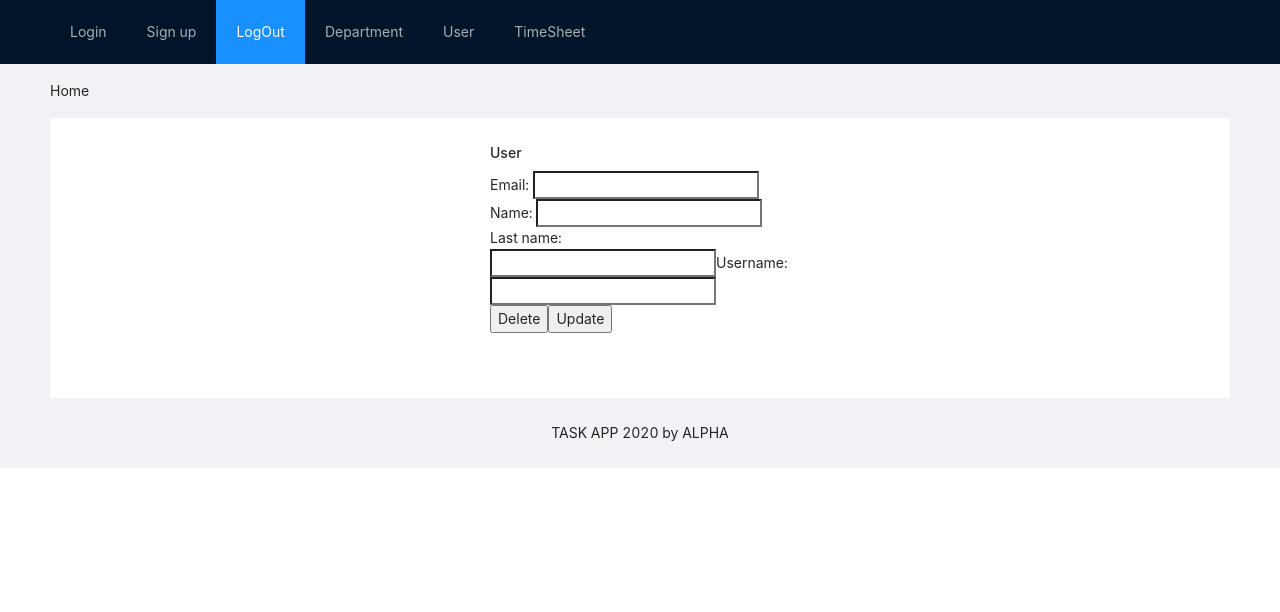
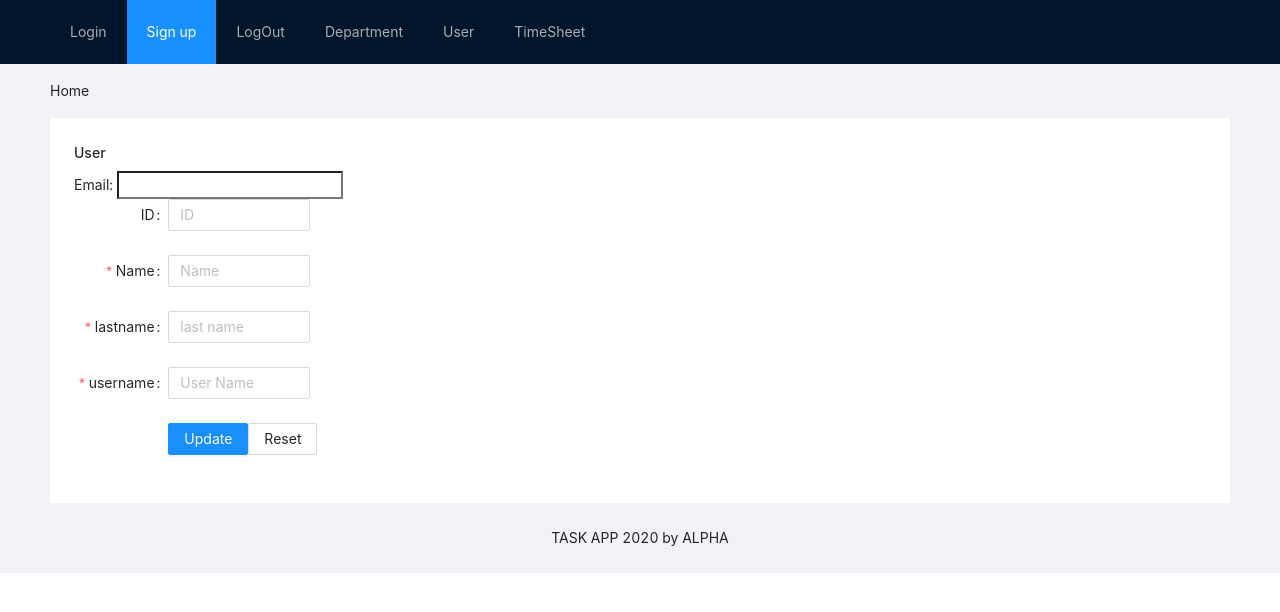
Before and after one commit to una-eif509-desarrolloweb-20G01/webdev-project-frontend-alpha, a React (Create React App) app: page /edit_user/0 in a window 1280 px wide. Shown: the top 612 px of the page. Built offline with nearby package versions, Linux system fonts and the light colour scheme; no server answers.

Commit message:
edituser y app update
hay un error con el cuadro de update , a ver si encuentran como.

```diff
--- a/src/App.js
+++ b/src/App.js
@@ -48,27 +48,27 @@ function App() {
                     Login
                     </Link>
                 </Menu.Item>
-                <Menu.Item key="1">
+                <Menu.Item key="2">
                     <Link to={"/signup"}>
                     Sign up
                     </Link>
                 </Menu.Item>
-                <Menu.Item key="2">
+                <Menu.Item key="3">
                     <a href="/login" className="nav-link" onClick={logOut}>
                     LogOut
                     </a>
                 </Menu.Item>
-                <Menu.Item key="3">
+                <Menu.Item key="4">
                     <a href="/Department" className="nav-link"  >
                     Department
                     </a>
                 </Menu.Item>
-                <Menu.Item key="4">
+                <Menu.Item key="5">
                     <a href="/User" className="nav-link"  >
                     User
                     </a>
                 </Menu.Item>
-                <Menu.Item key="4">
+                <Menu.Item key="6">
                     <a href="/TimeSheet" className="nav-link"  >
                         TimeSheet
                     </a>
--- a/src/components/EditUser.js
+++ b/src/components/EditUser.js
@@ -1,16 +1,33 @@
 import React, { useState, useEffect } from "react";
 import UserService from "../services/user.service";
-
-const EditDepartment = props => {
-    const initialDepartmentState = {
-        id_department: null,
-        department_name: ""
+import {Form, Input, Button, Alert} from 'antd';
+const EditUser = props => {
+    const initialUserState = {
+        id_user: null,
+        firstname: ""
     };
-    const [currentUser, setcurrentUser] = useState(initialDepartmentState);
+    const [currentUser, setcurrentUser] = useState(initialUserState);
     const [message, setMessage] = useState("");
 
     const [error, setError, submitted, setSubmitted] = useState(false);
 
+    const [requiredMark, setRequiredMarkType] = useState('optional');
+
+    const layout = {
+        labelCol: {
+            span: 2,
+        },
+        wrapperCol: {
+            span: 3,
+        },
+    };
+
+    const tailLayout = {
+        wrapperCol: {
+            offset: 2,
+            span: 8,
+        },
+    };
     const getUser = id => {
         UserService.get(id)
             .then(response => {
@@ -21,7 +38,7 @@ const EditDepartment = props => {
                 console.log(e);
             });
     };
-
+    const [form] = Form.useForm();
     useEffect(() => {
         getUser(props.match.params.id);
     }, [props.match.params.id]);
@@ -32,6 +49,9 @@ const EditDepartment = props => {
     };
 
 
+    const onReset = () => {
+        form.resetFields();
+    };
 
     const updateUser = () => {
         UserService.update(currentUser.id_user, currentUser)
@@ -58,43 +78,86 @@ const EditDepartment = props => {
     return (
         <div>
         {currentUser ? (
-                <div className="edit-form">
+                <div>
                 <h4>User</h4>
-                <form>
-                <div className="form-group">
-            <label htmlFor="user_email">Email: </label>
+                <label htmlFor="user_email">Email: </label>
             <input type="text" className="form-control" id="user_email" name="user_email" value={currentUser.email} onChange={handleInputChange} />
 
-            <label htmlFor="first_name">Name: </label>
-            <input type="text" className="form-control" id="first_name" name="first_name" value={currentUser.firstname} onChange={handleInputChange} />
-
-            <label htmlFor="last_name">Last name: </label>
-            <input type="text" className="form-control" id="last_name" name="last_name" value={currentUser.lastname} onChange={handleInputChange} />
+                <Form {...layout} form={form} name="control-hooks" >
+                <Form.Item
+                    name="id_user"
+                    label="ID">
+                    <Input
+                        type="text"
+                        onChange={handleInputChange}
+                        placeholder="ID"
+                        value="algo"
+                        />
+                </Form.Item>
 
 
-            <label htmlFor="username">Username: </label>
-            <input type="text" className="form-control" id="username" name="username" value={currentUser.username} onChange={handleInputChange} />
+                <Form.Item
+                    name="firstname"
+                    label="Name"
+                    rules={[
+                        {
+                            required: true,
+                        },
+                    ]}
+                >
+                    <Input
+                        name="firstname"
+                        onChange={handleInputChange}
+                        placeholder="Name"
+                     />
+                 </Form.Item>
 
+                 <Form.Item
+                    name="lastname"
+                    label="lastname"
+                    rules={[
+                        {
+                            required: true,
+                        },
+                    ]}
+                >
+                    <Input
+                        name="lastname"
+                        onChange={handleInputChange}
+                        placeholder="last name"
+                        value={currentUser.lastname}
+                     />
+                 </Form.Item>
 
-    </div>
+                 <Form.Item
+                    name="User name"
+                    label="username"
+                    rules={[
+                        {
+                            required: true,
+                        },
+                    ]}
+                >
+                    <Input
+                        name="username"
+                        onChange={handleInputChange}
+                        placeholder="User Name"
+                     />
+                 </Form.Item>
+
+                 <Form.Item {...tailLayout}>
+                    <Button type="primary" htmlType="submit" onClick={updateUser}>
+                        Update
+                    </Button>
+                    <Button htmlType="button" onClick={onReset}>
+                        Reset
+                    </Button>
+                </Form.Item>
+
+                 </Form>
 
 
 
-    </form>
-
-
-<button className="badge badge-danger mr-2" onClick={deleteUser}>
-        Delete
-        </button>
-
-        <button
-    type="submit"
-    className="badge badge-success"
-    onClick={updateUser}
-        >
-        Update
-        </button>
-        <p>{message}</p>
         </div>
 ) : (
     <div>
@@ -106,4 +169,4 @@ const EditDepartment = props => {
     );
 };
 
-export default EditDepartment;
+export default EditUser;
```
Also changed, not shown: 1 other file (tests, documents, lock files or other folders).
